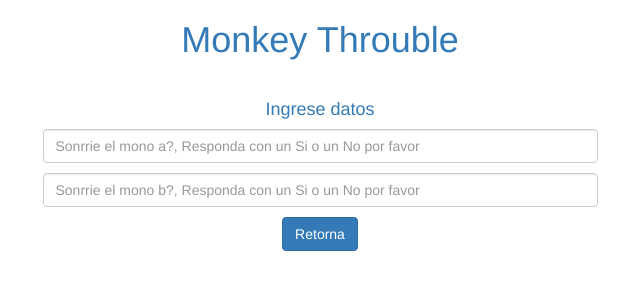
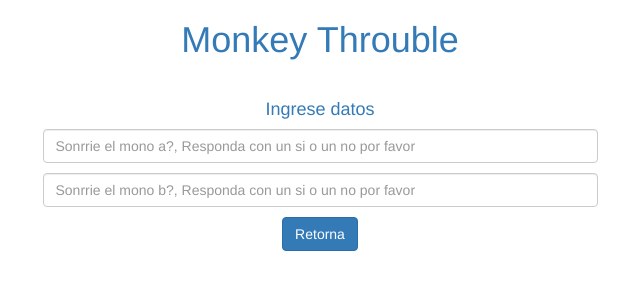
Before and after one commit to Madays/monkeyThrouble, a plain HTML site: page index.html in a window 1280 px wide. Shown: the full height of the page, 320-960 px from the left. Drawn offline with Linux system fonts and the light colour scheme.

Commit message:
con texto en laceholder correcto

```diff
--- a/index.html
+++ b/index.html
@@ -19,8 +19,8 @@
         <div class="row">
             <div class="col-xs-12">
                 <h4 class="text-primary text-center">Ingrese datos</h4>
-                <p class="text-center"><input type="text" id="aSmile" placeholder="Sonrrie el mono a?, Responda con un Si o un No por favor" class="form-control"></p>
-                <p class="text-center"><input type="text" id="bSmile" placeholder="Sonrrie el mono b?, Responda con un Si o un No por favor" class="form-control"></p>
+                <p class="text-center"><input type="text" id="aSmile" placeholder="Sonrrie el mono a?, Responda con un si o un no por favor" class="form-control"></p>
+                <p class="text-center"><input type="text" id="bSmile" placeholder="Sonrrie el mono b?, Responda con un si o un no por favor" class="form-control"></p>
                 <p class="text-center"><button class="btn btn-primary" onclick="monkeyTrouble()">Retorna</button></p>
             </div>
 
```
